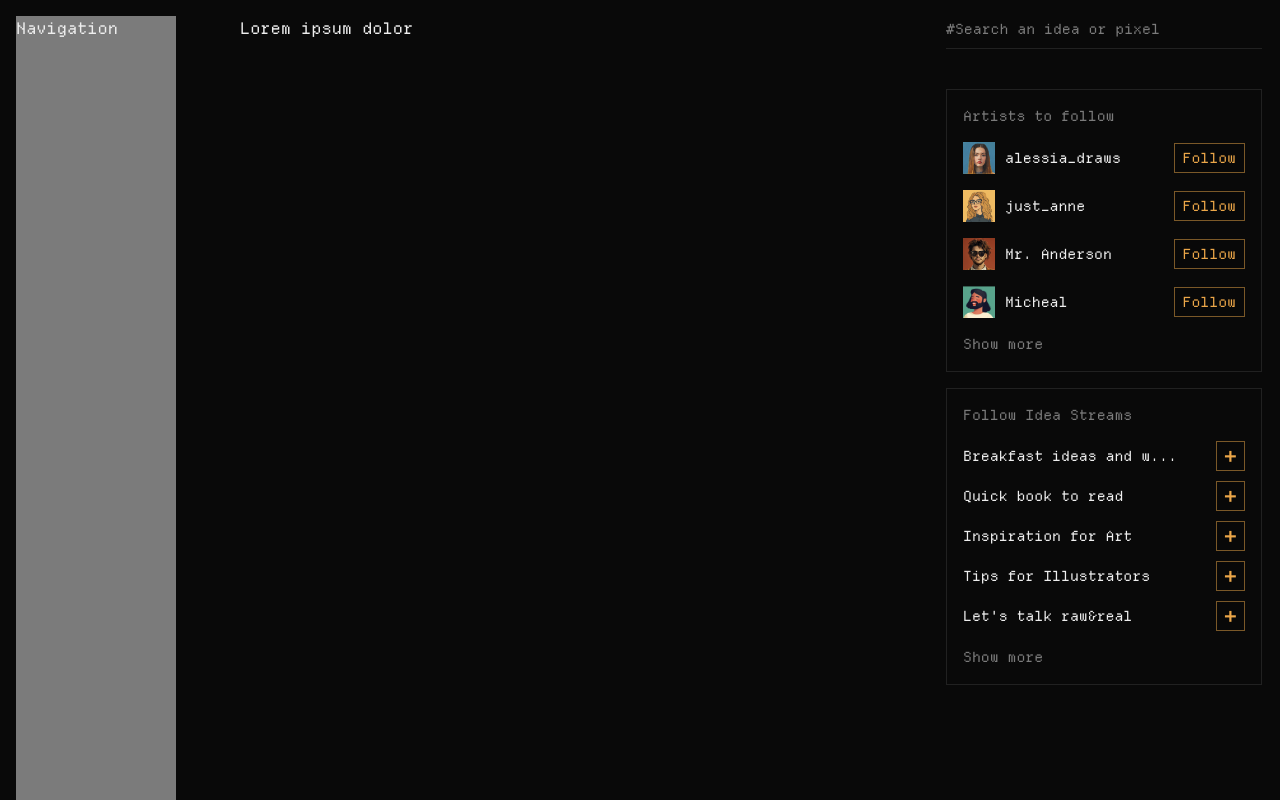
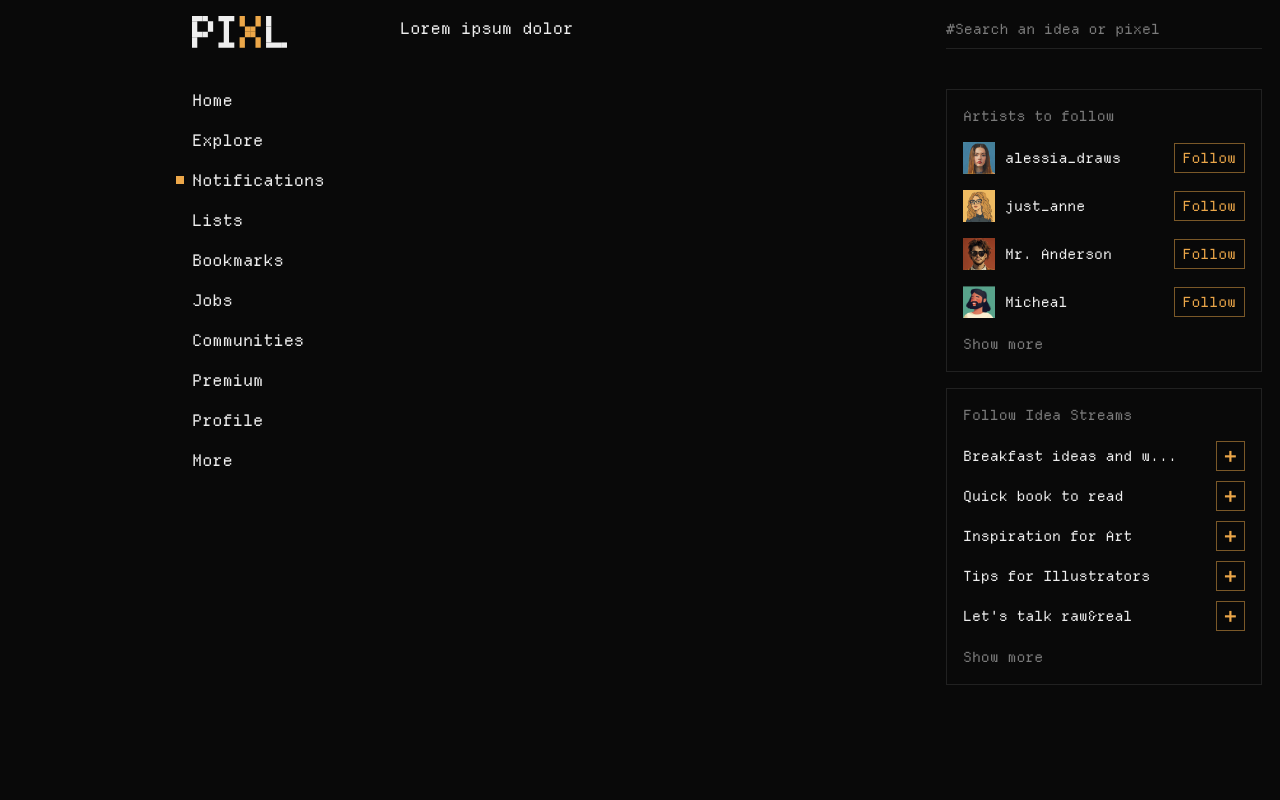
Before and after one commit to codelikesuraj/laravel-workshop-2025, a website built with Vite: page feed.html in a window 1280 px wide. Built offline with nearby package versions, Linux system fonts and the light colour scheme.

Commit message:
update: app screen - navigation

```diff
--- a/feed.html
+++ b/feed.html
@@ -11,8 +11,70 @@
     class="bg-pixl-dark text-pixl-light flex h-dvh gap-16 overflow-clip px-4"
   >
     <!-- Navigation -->
-    <header class="bg-pixl-light/50 mt-4 w-40 shrink-0">
-      <p>Navigation</p>
+    <header class="my-4 w-40 shrink-0 pl-4 xl:ml-40">
+      <a href="/">
+        <svg
+          class="h-8"
+          xmlns="http://www.w3.org/2000/svg"
+          viewBox="0 0 182 61"
+          fill="none"
+        >
+          <path
+            fill="#EEE"
+            d="M10.083 0H0v10.083h10.083V0Zm10.084 0H10.084v10.083h10.083V0Z"
+          ></path>
+          <path
+            fill="#EEE"
+            d="M30.25 0H20.165v10.083h10.083V0ZM10.083 10.083H0v10.084h10.083V10.083Zm30.25 0H30.25v10.084h10.083V10.083Zm-30.25 10.084H0V30.25h10.083V20.167Zm30.25 0H30.25V30.25h10.083V20.167ZM10.083 30.25H0v10.083h10.083V30.25Zm10.084 0H10.084v10.083h10.083V30.25Z"
+          ></path>
+          <path
+            fill="#EEE"
+            d="M30.25 30.25H20.165v10.083h10.083V30.25ZM10.083 40.333H0v10.084h10.083V40.333Zm0 10.084H0V60.5h10.083V50.417ZM60.5 0H50.415v10.083h10.083V0Zm10.083 0H60.5v10.083h10.083V0Zm10.084 0H70.584v10.083h10.083V0ZM70.583 10.083H60.5v10.084h10.083V10.083Zm0 10.084H60.5V30.25h10.083V20.167Zm0 10.083H60.5v10.083h10.083V30.25Zm0 10.083H60.5v10.084h10.083V40.333Zm0 10.084H60.5V60.5h10.083V50.417ZM60.5 50.416H50.415V60.5h10.083V50.416Zm20.167 0H70.584V60.5h10.083V50.416Z"
+          ></path>
+          <path
+            fill="#ECA749"
+            d="M100.833 0H90.75v10.083h10.083V0Zm0 10.083H90.75v10.084h10.083V10.083ZM131.083 0H121v10.083h10.083V0Zm0 10.083H121v10.084h10.083V10.083Zm-30.25 30.25H90.75v10.084h10.083V40.333Zm0 10.084H90.75V60.5h10.083V50.417Zm30.25-10.084H121v10.084h10.083V40.333Zm0 10.084H121V60.5h10.083V50.417ZM110.917 30.25h-10.083v10.083h10.083V30.25Zm10.082-10.084h-10.083V30.25h10.083V20.166Z"
+          ></path>
+          <path
+            fill="#ECA749"
+            d="M110.917 20.166h-10.083V30.25h10.083V20.166Zm10.082 10.084h-10.083v10.083h10.083V30.25Z"
+          ></path>
+          <path
+            fill="#EEE"
+            d="M151.249 0h-10.083v10.083h10.083V0Zm0 10.084h-10.083v10.083h10.083V10.083Z"
+          ></path>
+          <path
+            fill="#EEE"
+            d="M151.249 20.166h-10.083V30.25h10.083V20.166Zm0 10.084h-10.083v10.083h10.083V30.25Zm0 10.084h-10.083v10.083h10.083V40.333Z"
+          ></path>
+          <path
+            fill="#EEE"
+            d="M151.249 50.416h-10.083V60.5h10.083V50.416Zm10.084.001H151.25V60.5h10.083V50.417Zm10.084-.001h-10.083V60.5h10.083V50.416Z"
+          ></path>
+          <path
+            fill="#EEE"
+            d="M181.499 50.416h-10.083V60.5h10.083V50.416Z"
+          ></path>
+        </svg>
+      </a>
+      <nav class="mt-10">
+        <ul class="flex flex-col gap-4">
+          <li><a href="#" class="hover:underline">Home</a></li>
+          <li><a href="#" class="hover:underline">Explore</a></li>
+          <!-- Active item -->
+          <li class="-ml-4 flex items-center gap-2">
+            <div class="bg-pixl size-2 shrink-0"></div>
+            <a href="#" class="hover:underline">Notifications</a>
+          </li>
+          <li><a href="#" class="hover:underline">Lists</a></li>
+          <li><a href="#" class="hover:underline">Bookmarks</a></li>
+          <li><a href="#" class="hover:underline">Jobs</a></li>
+          <li><a href="#" class="hover:underline">Communities</a></li>
+          <li><a href="#" class="hover:underline">Premium</a></li>
+          <li><a href="#" class="hover:underline">Profile</a></li>
+          <li><a href="#" class="hover:underline">More</a></li>
+        </ul>
+      </nav>
     </header>
 
     <!-- Content -->
@@ -75,7 +137,7 @@
     </main>
 
     <!-- Sidebar -->
-    <aside class="mt-4 w-80 shrink-0 overflow-y-auto px-0.5">
+    <aside class="my-4 w-80 shrink-0 overflow-y-auto px-0.5">
       <input
         type="text"
         placeholder="#Search an idea or pixel"
@@ -90,7 +152,7 @@
           <li class="flex items-center justify-between gap-4">
             <div class="flex items-center gap-2.5">
               <img
-                src="/public/images/alessia.png"
+                src="/images/alessia.png"
                 alt="Avatar of Alessia"
                 class="size-8 object-cover"
               />
@@ -105,7 +167,7 @@
           <li class="flex items-center justify-between gap-4">
             <div class="flex items-center gap-2.5">
               <img
-                src="/public/images/anne.png"
+                src="/images/anne.png"
                 alt="Avatar of Anne"
                 class="size-8 object-cover"
               />
@@ -120,7 +182,7 @@
           <li class="flex items-center justify-between gap-4">
             <div class="flex items-center gap-2.5">
               <img
-                src="/public/images/mr-anderson.png"
+                src="/images/mr-anderson.png"
                 alt="Avatar of Mr. Anderson"
                 class="size-8 object-cover"
               />
@@ -135,7 +197,7 @@
           <li class="flex items-center justify-between gap-4">
             <div class="flex items-center gap-2.5">
               <img
-                src="/public/images/michael.png"
+                src="/images/michael.png"
                 alt="Avatar of Micheal"
                 class="size-8 object-cover"
               />
--- a/styles.css
+++ b/styles.css
@@ -1,11 +1,11 @@
-@import 'tailwindcss';
+@import "tailwindcss";
 
 @theme {
-    --color-pixl: #ECA749;
-    --color-pixl-light: #EEEEEE;
+  --color-pixl: #eca749;
+  --color-pixl-light: #eeeeee;
   --color-pixl-dark: #090909;
 
-    --font-pixl: 'Departure Mono', monospace;
+  --font-pixl: "Departure Mono", monospace;
   --default-font-family: var(--font-pixl);
 }
 
@@ -19,8 +19,10 @@
   }
 
   @font-face {
-        font-family: 'Departure Mono';
-        src: url('/fonts/DepartureMono-Regular.woff2') format('woff2'), url('/fonts/DepartureMono-Regular.woff') format('woff');
+    font-family: "Departure Mono";
+    src:
+      url("/fonts/DepartureMono-Regular.woff2") format("woff2"),
+      url("/fonts/DepartureMono-Regular.woff") format("woff");
     font-weight: 400;
     font-style: normal;
   }
```
Lines whose indentation alone changed are shown as unchanged.
